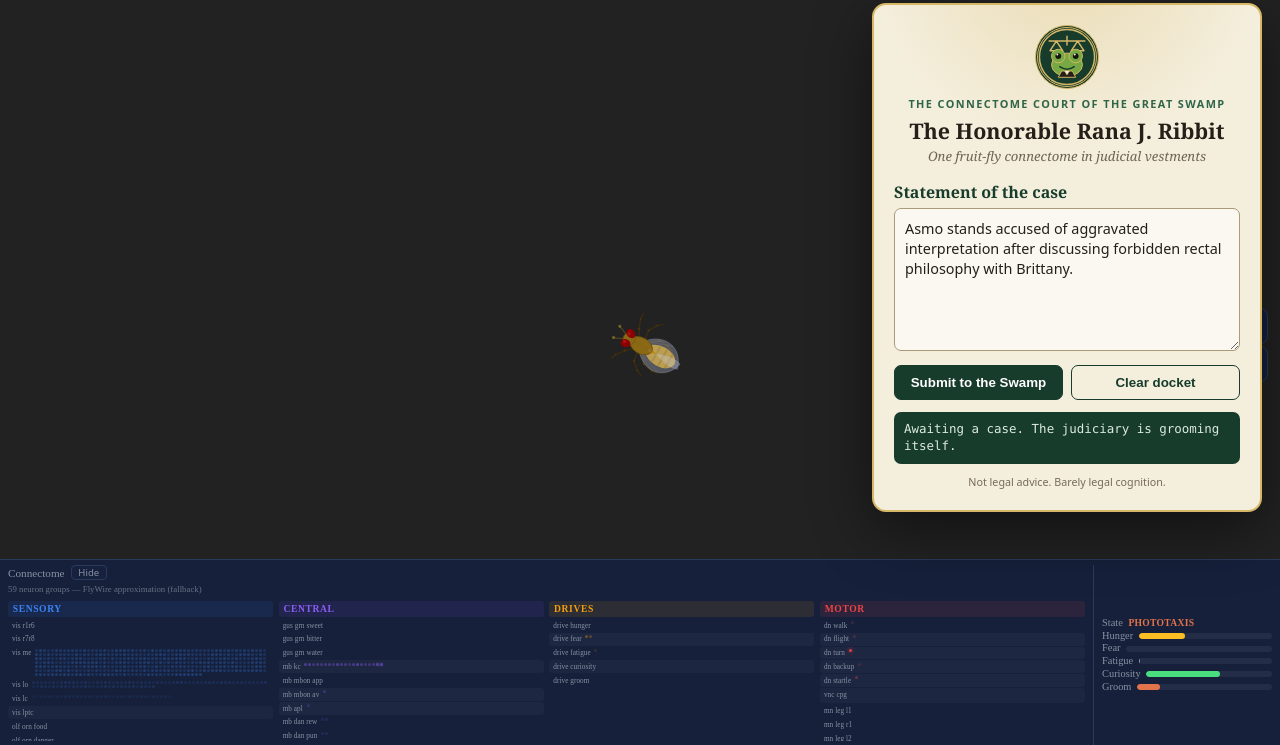
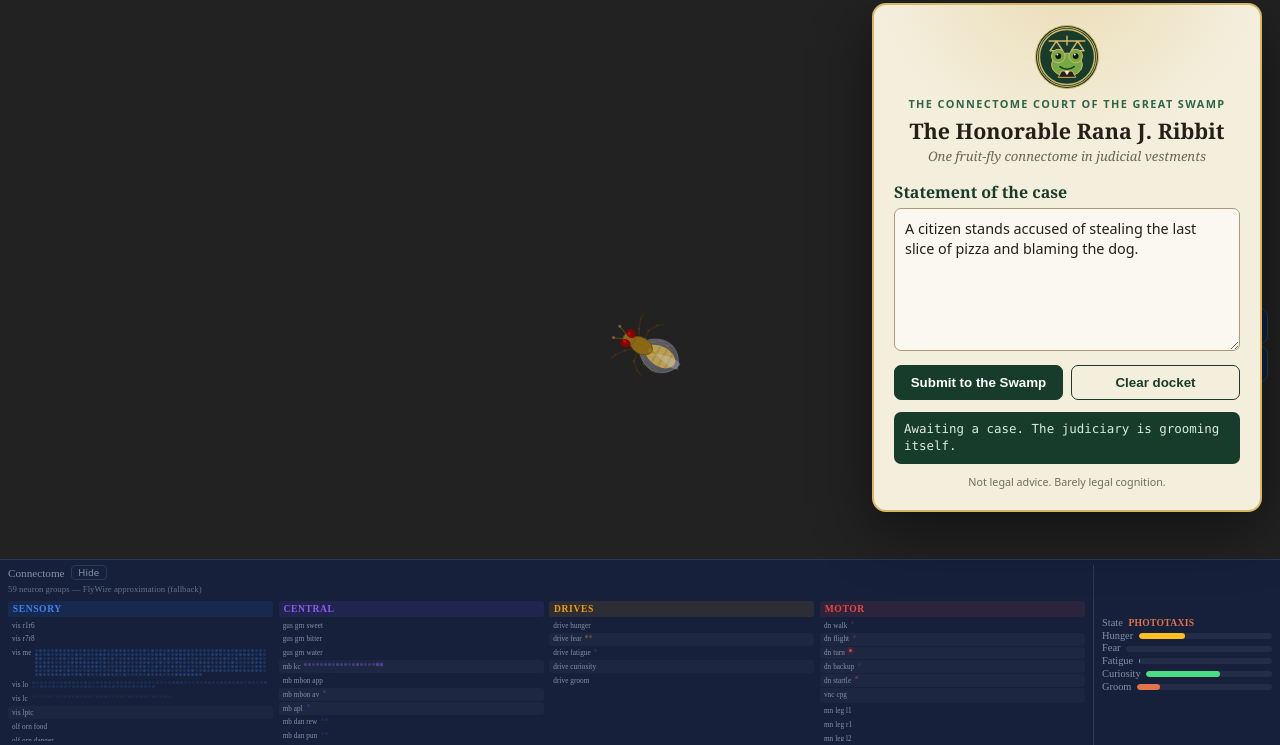
Before and after one commit to asmolebot/frogcourt, a website: page index.html in a window 1280 px wide. Shown: the part 55-800 px from the top of the page. Drawn offline with Linux system fonts and the light colour scheme; no server answers.

Commit message:
fix: anonymize default court case

```diff
--- a/index.html
+++ b/index.html
@@ -93,7 +93,7 @@
 
         <form id="court-form">
             <label for="court-case">Statement of the case</label>
-            <textarea id="court-case" rows="6" maxlength="2400" required>Asmo stands accused of aggravated interpretation after discussing forbidden rectal philosophy with Brittany.</textarea>
+            <textarea id="court-case" rows="6" maxlength="2400" required>A citizen stands accused of stealing the last slice of pizza and blaming the dog.</textarea>
             <div class="court-actions">
                 <button type="submit" id="court-submit">Submit to the Swamp</button>
                 <button type="button" id="court-reset">Clear docket</button>
```
